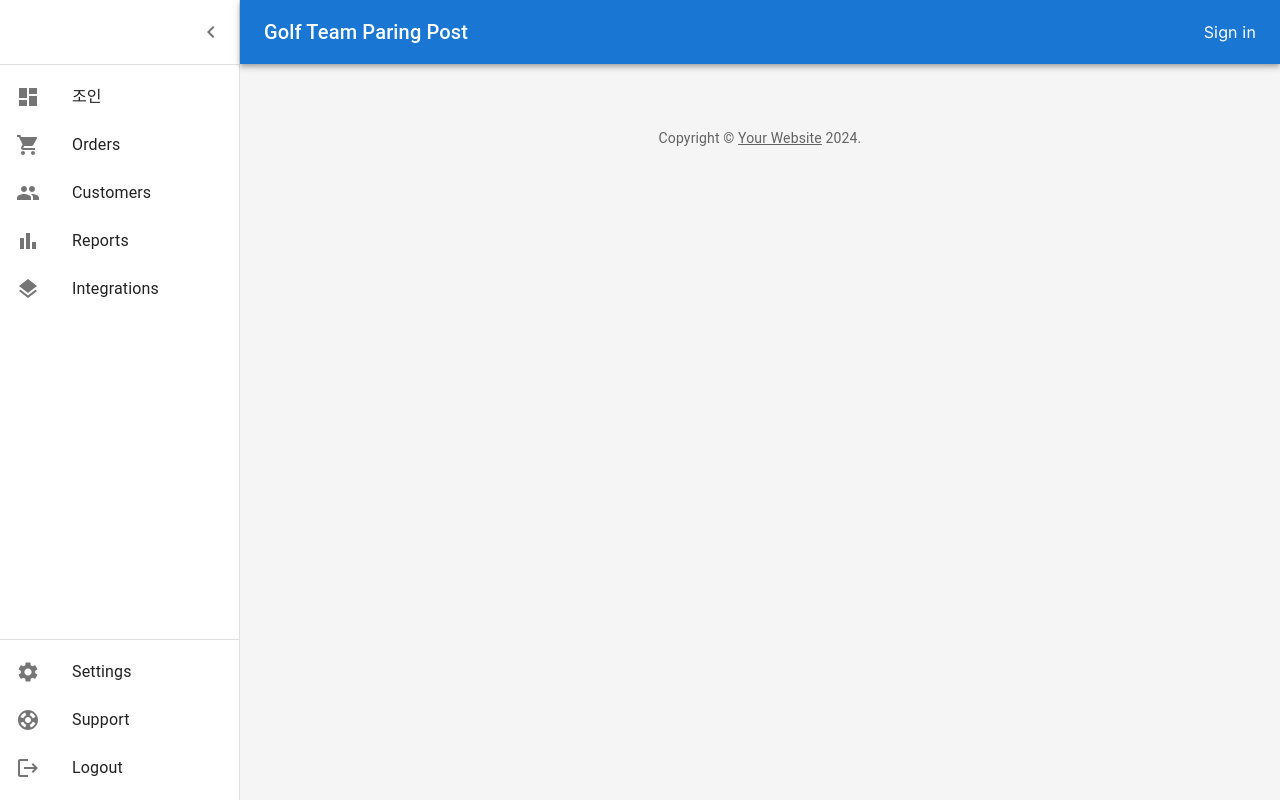
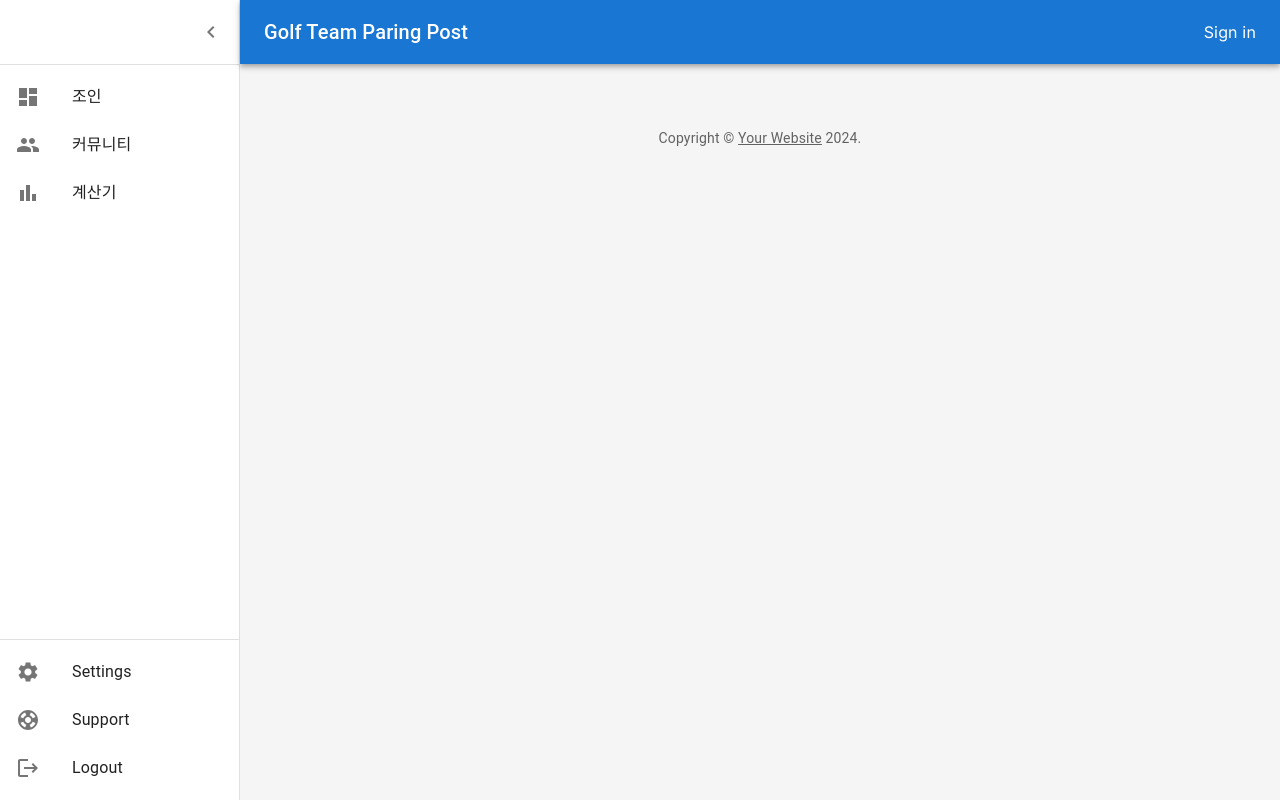
Before and after one commit to wjswkvk208/join-post, a Next.js app: page /posts in a window 1280 px wide. Built offline with nearby package versions, Linux system fonts and the light colour scheme; no server answers.

Commit message:
메뉴 수정, 메인페이지 리다이렉트 설정

```diff
--- a/app/(main)/listItems.tsx
+++ b/app/(main)/listItems.tsx
@@ -22,30 +22,30 @@ export const mainListItems = (
       </ListItemIcon>
       <ListItemText primary="조인" />
     </ListItemButton>
-    <ListItemButton>
+    {/* <ListItemButton>
       <ListItemIcon>
         <ShoppingCartIcon />
       </ListItemIcon>
       <ListItemText primary="Orders" />
-    </ListItemButton>
+    </ListItemButton> */}
     <ListItemButton>
       <ListItemIcon>
         <PeopleIcon />
       </ListItemIcon>
-      <ListItemText primary="Customers" />
+      <ListItemText primary="커뮤니티" />
     </ListItemButton>
     <ListItemButton>
       <ListItemIcon>
         <BarChartIcon />
       </ListItemIcon>
-      <ListItemText primary="Reports" />
+      <ListItemText primary="계산기" />
     </ListItemButton>
-    <ListItemButton>
+    {/* <ListItemButton>
       <ListItemIcon>
         <LayersIcon />
       </ListItemIcon>
       <ListItemText primary="Integrations" />
-    </ListItemButton>
+    </ListItemButton> */}
   </React.Fragment>
 );
 
--- a/app/(main)/posts/_components/PostView.tsx
+++ b/app/(main)/posts/_components/PostView.tsx
@@ -16,10 +16,7 @@ const handleEdit = () => {};
 const PostView = ({ open, postId, handleClose }: { open: boolean; postId: string; handleClose: MouseEventHandler<HTMLButtonElement> | undefined }) => {
   const { data: view, isLoading, mutate } = useViewWithoutTrigger({ id: postId });
 
-  // useEffect(() => {
-  //   if (open === true) mutate();
-  // }, [mutate, open]);
-  if (view)
+  if (view && postId) {
     return (
       <Dialog open={open} fullScreen onClose={handleClose} TransitionComponent={Transition}>
         <AppBar sx={{ position: "relative" }}>
@@ -56,6 +53,7 @@ const PostView = ({ open, postId, handleClose }: { open: boolean; postId: string
         <CommentList postId={view.data.id} />
       </Dialog>
     );
+  }
 };
 
 const Transition = React.forwardRef(function Transition(
--- a/next.config.js
+++ b/next.config.js
@@ -1,4 +1,21 @@
 /** @type {import('next').NextConfig} */
-const nextConfig = {}
+const nextConfig = {
+  async redirects() {
+    return [
+      // Basic redirect
+      {
+        source: '/',
+        destination: '/posts/list',
+        permanent: true,
+      },
+      // Wildcard path matching
+      // {
+      //   source: '/blog/:slug',
+      //   destination: '/news/:slug',
+      //   permanent: true,
+      // },
+    ];
+  }
+};
 
-module.exports = nextConfig
+module.exports = nextConfig;
```
